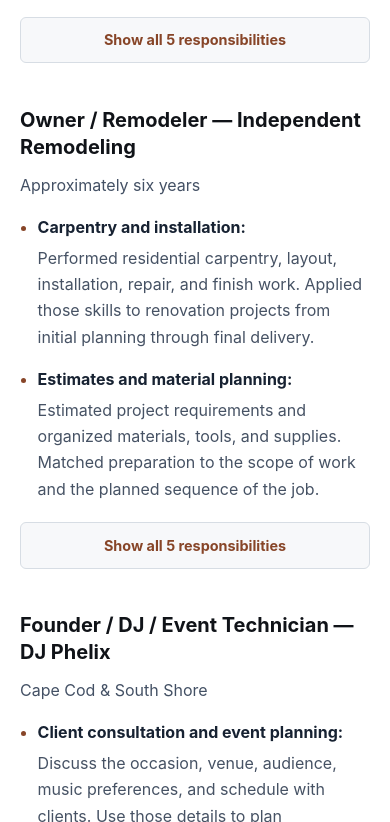
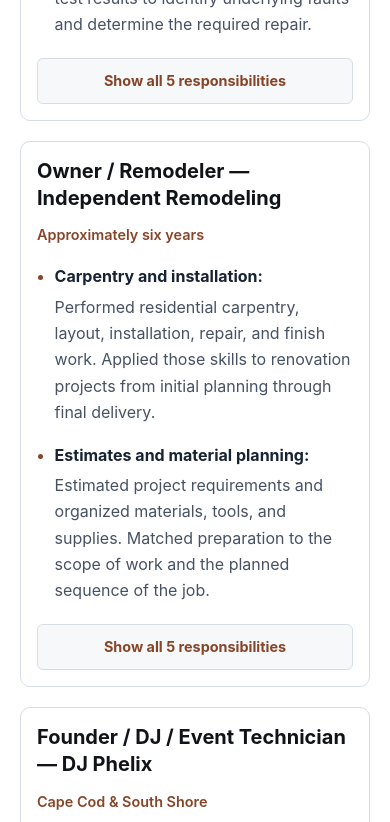
Before and after one commit to EazyPhe/phelixestinvil.com, a website: page src/resume/index.html in a window 390 px wide. Shown: the part 1762-2584 px from the top of the page. Drawn offline with Linux system fonts and the light colour scheme.

Commit message:
Apply consistent experience framing to the résumé page

```diff
--- a/src/assets/styles.css
+++ b/src/assets/styles.css
@@ -349,7 +349,7 @@ svg {
 }
 
 .timeline-item,
-#resume-experience .resume-entry {
+.resume-experience .resume-entry {
   min-width: 0;
   padding: clamp(1rem, 2vw, 1.75rem);
   border: 1px solid var(--line);
@@ -357,7 +357,7 @@ svg {
   background: var(--white);
 }
 
-#resume-experience .resume-entry + .resume-entry {
+.resume-experience .resume-entry + .resume-entry {
   margin-top: 1.25rem;
 }
 
@@ -729,7 +729,7 @@ svg {
   color: #435064;
 }
 
-#resume-experience .resume-entry > p {
+.resume-experience .resume-entry > p {
   color: var(--copper-dark);
   font-size: 0.9rem;
   font-weight: 600;
@@ -926,7 +926,7 @@ svg {
   }
 
   .timeline-item,
-  #resume-experience .resume-entry {
+  .resume-experience .resume-entry {
     padding: 1rem;
   }
 
@@ -1089,7 +1089,7 @@ svg {
   }
 
   .timeline-item,
-  #resume-experience .resume-entry,
+  .resume-experience .resume-entry,
   .capability-panel,
   .resume-sidebar,
   .hero-portrait {
--- a/src/resume/index.html
+++ b/src/resume/index.html
@@ -6,7 +6,7 @@
     <meta name="description" content="Professional résumé for Phelix Estinvil, a multidisciplinary technician based on Cape Cod, Massachusetts.">
     <meta name="theme-color" content="#172232">
     <link rel="canonical" href="https://phelixestinvil.com/resume/">
-    <link rel="stylesheet" href="../assets/styles.css?v=20260909-refined">
+    <link rel="stylesheet" href="../assets/styles.css?v=20260909-refined2">
     <title>Professional Résumé | Phelix Estinvil</title>
   </head>
   <body>
@@ -52,7 +52,7 @@
             <p>Methodical, hands-on technical professional who learns new systems quickly, isolates faults systematically, and carries work from diagnosis through implementation and testing. Experience combines field service, fabrication, customer communication, live operations, and independent technical development.</p>
           </section>
 
-          <section class="resume-section" aria-labelledby="resume-experience">
+          <section class="resume-section resume-experience" aria-labelledby="resume-experience">
             <h2 id="resume-experience">Experience</h2>
             <article class="resume-entry">
               <h3>Marine Mechanic — Northside Marina</h3>
```
Also changed, not shown: src/index.html (+1 -1 lines), src/projects/index.html (+1 -1 lines).
